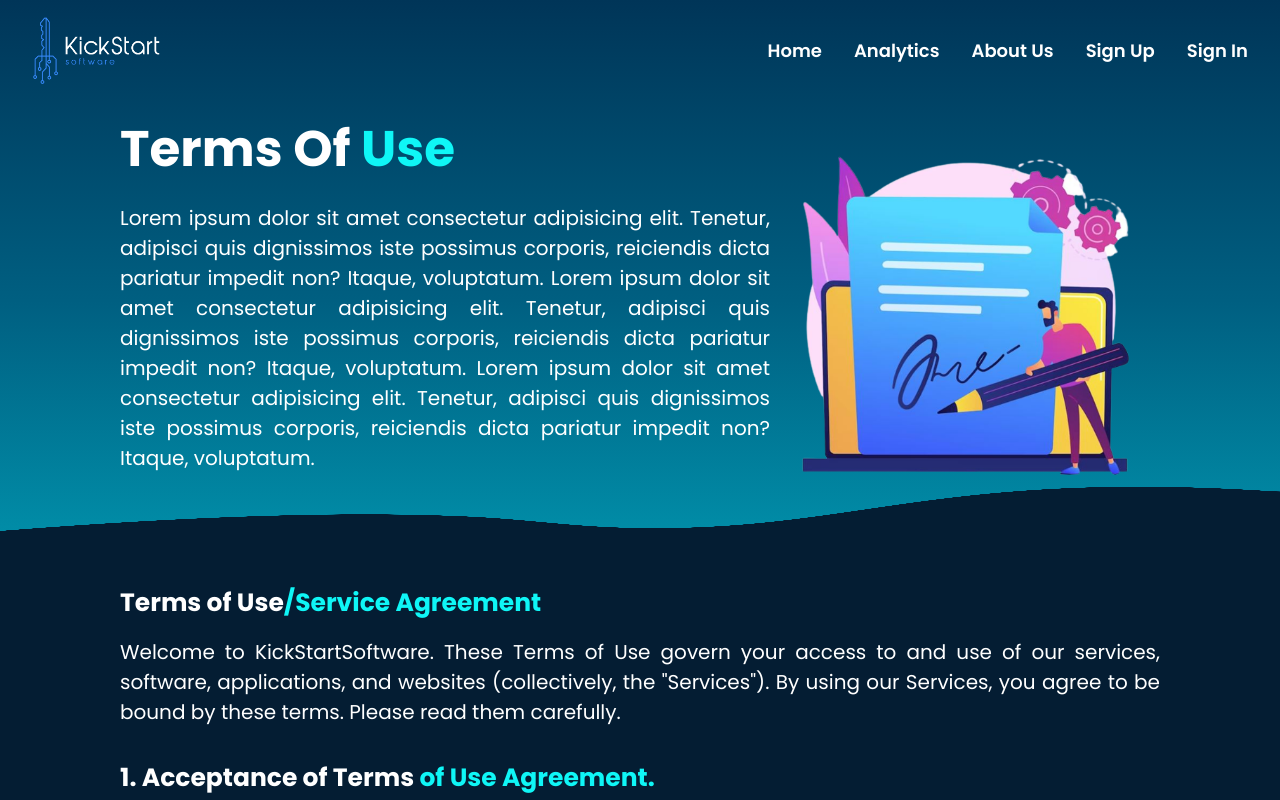
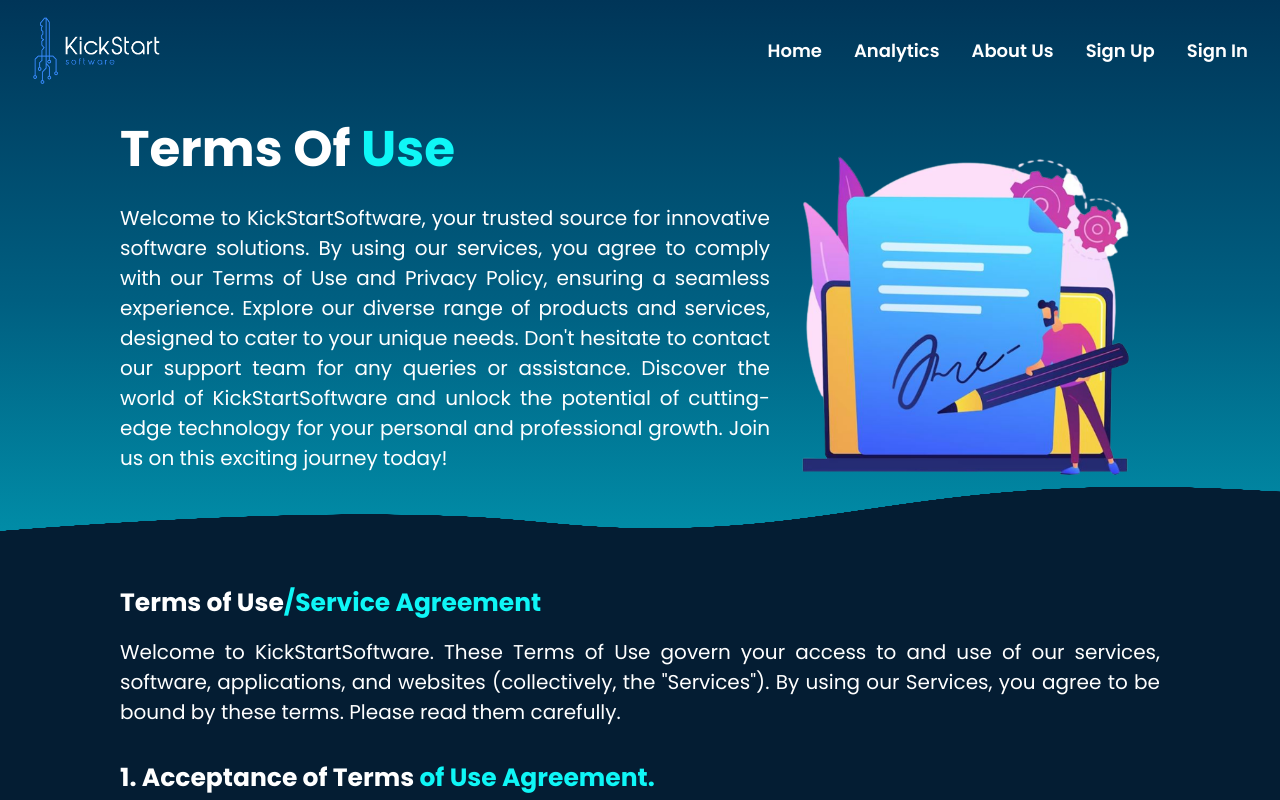
Before and after one commit to KickStartSoftware/fullstack-devlopment, a Next.js app in the folder client/: page /terms_and_conditions in a window 1280 px wide. Shown: the top 800 px of the page. Built offline with nearby package versions, Linux system fonts and the light colour scheme.

Commit message:
Update terms_hero.tsx

```diff
--- a/client/pages/terms_and_conditions/terms_hero.tsx
+++ b/client/pages/terms_and_conditions/terms_hero.tsx
@@ -14,14 +14,7 @@
             Terms Of<span className="text-[#0ff6f6]"> Use</span>
           </h1>
           <p className="text-white text-[20px] max-w-[50rem]   mx-auto text-justify items-start pt-4">
-            Lorem ipsum dolor sit amet consectetur adipisicing elit. Tenetur,
-            adipisci quis dignissimos iste possimus corporis, reiciendis dicta
-            pariatur impedit non? Itaque, voluptatum. Lorem ipsum dolor sit amet
-            consectetur adipisicing elit. Tenetur, adipisci quis dignissimos
-            iste possimus corporis, reiciendis dicta pariatur impedit non?
-            Itaque, voluptatum. Lorem ipsum dolor sit amet consectetur
-            adipisicing elit. Tenetur, adipisci quis dignissimos iste possimus
-            corporis, reiciendis dicta pariatur impedit non? Itaque, voluptatum.
+          Welcome to KickStartSoftware, your trusted source for innovative software solutions. By using our services, you agree to comply with our Terms of Use and Privacy Policy, ensuring a seamless experience. Explore our diverse range of products and services, designed to cater to your unique needs. Don't hesitate to contact our support team for any queries or assistance. Discover the world of KickStartSoftware and unlock the potential of cutting-edge technology for your personal and professional growth. Join us on this exciting journey today!
           </p>
         </div>
         {/* Right Side */}
```
